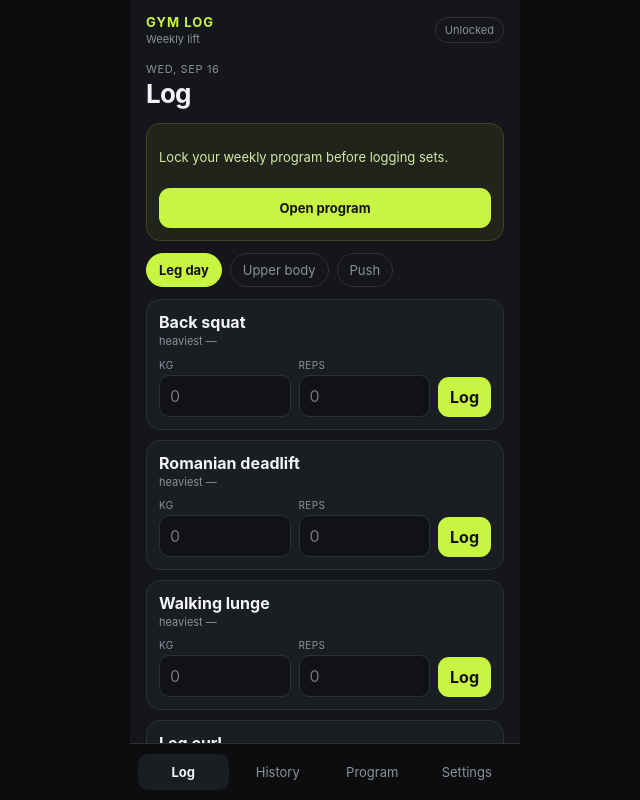
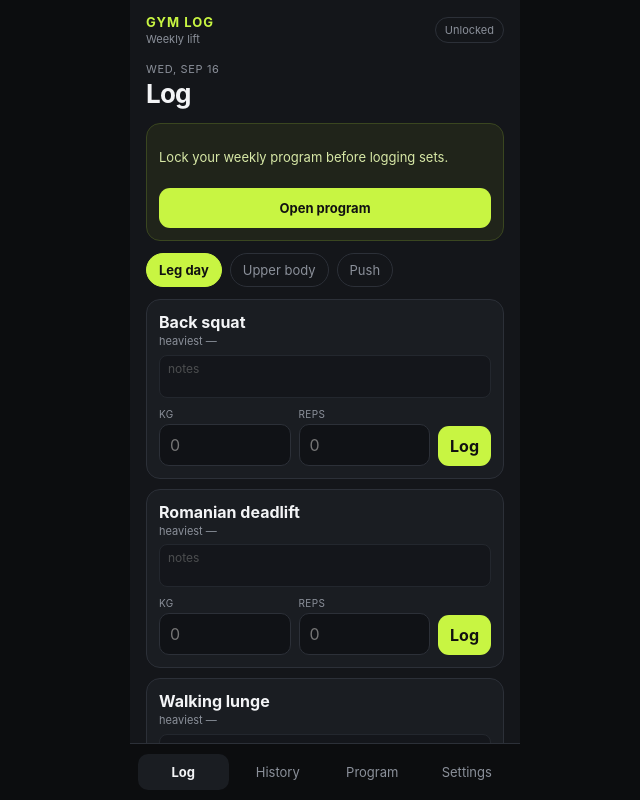
Before and after one commit to vinboy88/Gym-workout-logger, a React (Vite) app: page / in a window 1280 px wide. Both pictures are taken after a click on the button "Log". Shown: the whole page, without its empty margins (315-955 px from the left). Built offline with nearby package versions, Linux system fonts and the light colour scheme.

Commit message:
feat: per-exercise notes on Log and History
Add compact session-scoped notes under each Log exercise and show them on History session detail. Notes migrate in place on the existing kv blob and round-trip through backup JSON.

Co-authored-by: vinboy88 <vinboy88@users.noreply.github.com>

```diff
--- a/src/HistoryScreen.tsx
+++ b/src/HistoryScreen.tsx
@@ -1,19 +1,22 @@
 import { useMemo, useState } from 'react';
 import { formatDateKey, formatDateKeyLong } from './dates';
+import { noteText } from './exerciseNotes';
 import { formatSet } from './ids';
 import { useGym } from './store';
-import type { ProgramExercise, Session, SetEntry } from './types';
+import type { ExerciseNote, ProgramExercise, Session, SetEntry } from './types';
 
 type GroupedLift = {
   id: string;
   name: string;
   sets: SetEntry[];
+  note: string;
 };
 
 function groupSessionLifts(
   session: Session,
   setEntries: SetEntry[],
   exercises: ProgramExercise[],
+  notes: ExerciseNote[],
 ): GroupedLift[] {
   const nameById = new Map(exercises.map((exercise) => [exercise.id, exercise.name]));
   const grouped = new Map<string, SetEntry[]>();
@@ -28,10 +31,17 @@ function groupSessionLifts(
     }
     grouped.get(set.programExerciseId)?.push(set);
   }
+  for (const note of notes) {
+    if (note.sessionId !== session.id) continue;
+    if (grouped.has(note.programExerciseId)) continue;
+    grouped.set(note.programExerciseId, []);
+    order.push(note.programExerciseId);
+  }
   return order.map((id) => ({
     id,
     name: nameById.get(id) ?? 'Removed exercise',
     sets: grouped.get(id) ?? [],
+    note: noteText(notes, session.id, id),
   }));
 }
 
@@ -61,7 +71,7 @@ export function HistoryScreen() {
 
   const selected = sessions.find((session) => session.id === sessionId) ?? null;
   const lifts = state && selected
-    ? groupSessionLifts(selected, state.setEntries, state.programExercises)
+    ? groupSessionLifts(selected, state.setEntries, state.programExercises, state.exerciseNotes)
     : [];
 
   if (!state) return null;
@@ -90,6 +100,8 @@ export function HistoryScreen() {
               <div className="exercise-head">
                 <h3>{lift.name}</h3>
               </div>
+              {lift.note ? <p className="exercise-note-text">{lift.note}</p> : null}
+              {lift.sets.length > 0 && (
                 <ol className="set-pills">
                   {lift.sets.map((set) => (
                     <li key={set.id}>
@@ -97,6 +109,7 @@ export function HistoryScreen() {
                     </li>
                   ))}
                 </ol>
+              )}
             </article>
           ))}
           {lifts.length === 0 && <p className="muted">No sets logged this day.</p>}
@@ -118,7 +131,12 @@ export function HistoryScreen() {
       ) : (
         <div className="stack">
           {sessions.map((session) => {
-            const grouped = groupSessionLifts(session, state.setEntries, state.programExercises);
+            const grouped = groupSessionLifts(
+              session,
+              state.setEntries,
+              state.programExercises,
+              state.exerciseNotes,
+            );
             return (
               <button
                 key={session.id}
--- a/src/LogScreen.tsx
+++ b/src/LogScreen.tsx
@@ -1,5 +1,6 @@
-import { useMemo, useState, type FormEvent } from 'react';
+import { useEffect, useMemo, useRef, useState, type FormEvent } from 'react';
 import { formatDateKey, formatDateKeyCompact, isDateKey, todayLocalDateKey } from './dates';
+import { noteText } from './exerciseNotes';
 import { formatSet } from './ids';
 import { lastSessionTopSet } from './lastSession';
 import { exercisesFor, sortedCategories, useGym } from './store';
@@ -21,24 +22,48 @@ function ExerciseCard({
   exercise,
   sessionSets,
   last,
+  note,
   locked,
   onLog,
   onRemoveSet,
+  onSaveNote,
 }: {
   exercise: ProgramExercise;
   sessionSets: SetEntry[];
   last: LastSessionGlance | null;
+  note: string;
   locked: boolean;
   onLog: (weight: number, reps: number) => Promise<void>;
   onRemoveSet: (id: string) => Promise<void>;
+  onSaveNote: (text: string) => Promise<void>;
 }) {
   const { heaviest } = useGym();
   const [weight, setWeight] = useState('');
   const [reps, setReps] = useState('');
+  const [draftNote, setDraftNote] = useState(note);
   const [busy, setBusy] = useState(false);
   const [error, setError] = useState<string | null>(null);
+  const focusedNote = useRef(false);
+  const draftNoteRef = useRef(draftNote);
+  const savedNoteRef = useRef(note);
+  const saveNoteRef = useRef(onSaveNote);
+  draftNoteRef.current = draftNote;
+  savedNoteRef.current = note;
+  saveNoteRef.current = onSaveNote;
   const best = heaviest.get(exercise.id);
   const sets = sessionSets.filter((set) => set.programExerciseId === exercise.id);
+
+  useEffect(() => {
+    if (!focusedNote.current) setDraftNote(note);
+  }, [note]);
+
+  useEffect(() => {
+    return () => {
+      const next = draftNoteRef.current;
+      if (next.trim() === savedNoteRef.current.trim()) return;
+      void saveNoteRef.current(next);
+    };
+  }, []);
 
   async function submit(event: FormEvent) {
     event.preventDefault();
@@ -77,6 +102,25 @@ function ExerciseCard({
           </p>
         )}
       </div>
+      <textarea
+        className="exercise-note"
+        rows={2}
+        value={draftNote}
+        placeholder="notes"
+        aria-label={`${exercise.name} notes`}
+        disabled={!locked || busy}
+        onFocus={() => {
+          focusedNote.current = true;
+        }}
+        onChange={(event) => setDraftNote(event.target.value)}
+        onBlur={() => {
+          focusedNote.current = false;
+          if (draftNote.trim() === note.trim()) return;
+          void onSaveNote(draftNote).catch((err: unknown) => {
+            setError(err instanceof Error ? err.message : 'Could not save note');
+          });
+        }}
+      />
       {sets.length > 0 && (
         <ol className="set-pills">
           {sets.map((set, index) => (
@@ -125,8 +169,16 @@ function ExerciseCard({
 }
 
 export function LogScreen({ onNeedProgram }: { onNeedProgram: () => void }) {
-  const { state, openSession, startSession, setSessionDate, endSession, logSet, removeSet } =
-    useGym();
+  const {
+    state,
+    openSession,
+    startSession,
+    setSessionDate,
+    endSession,
+    logSet,
+    removeSet,
+    setExerciseNote,
+  } = useGym();
   const [categoryId, setCategoryId] = useState<string | null>(null);
   const [draftDate, setDraftDate] = useState(todayLocalDateKey);
   const [actionError, setActionError] = useState<string | null>(null);
@@ -266,9 +318,11 @@ export function LogScreen({ onNeedProgram }: { onNeedProgram: () => void }) {
             exercise={exercise}
             sessionSets={sessionSets}
             last={lastByExercise.get(exercise.id) ?? null}
+            note={noteText(state.exerciseNotes, openSession?.id, exercise.id)}
             locked={locked}
             onLog={(weight, reps) => logSet(exercise.id, weight, reps, selectedDate)}
             onRemoveSet={removeSet}
+            onSaveNote={(text) => setExerciseNote(exercise.id, text, selectedDate)}
           />
         ))}
         {exercises.length === 0 && <p className="muted">No exercises on this day.</p>}
--- a/src/backup.ts
+++ b/src/backup.ts
@@ -1,5 +1,6 @@
 import { loggedSessionCount, normalizeBackupPrefs } from './backupPrefs';
 import { isDateKey, toLocalDateKey } from './dates';
+import { normalizeExerciseNotes } from './exerciseNotes';
 import { nowIso } from './ids';
 import type { BackupPayload, GymState } from './types';
 
@@ -37,6 +38,7 @@ export function serializeBackup(state: GymState): BackupPayload {
     programExercises: state.programExercises,
     sessions: state.sessions,
     setEntries: state.setEntries,
+    exerciseNotes: state.exerciseNotes ?? [],
     prefs: state.prefs,
   };
 }
@@ -110,12 +112,14 @@ export function parseBackup(raw: unknown): GymState {
     };
   });
 
+  const exerciseNotes = normalizeExerciseNotes(raw.exerciseNotes);
+
   const prefs = normalizeBackupPrefs(
     raw.prefs,
     loggedSessionCount(setEntries),
   );
 
-  return { program, categories, programExercises, sessions, setEntries, prefs };
+  return { program, categories, programExercises, sessions, setEntries, exerciseNotes, prefs };
 }
 
 export function backupFilename(date = new Date()): string {
--- a/src/db.ts
+++ b/src/db.ts
@@ -1,5 +1,6 @@
 import { loggedSessionCount, normalizeBackupPrefs } from './backupPrefs';
 import { withCalendarDate } from './dates';
+import { normalizeExerciseNotes } from './exerciseNotes';
 import { seedGymState } from './seed';
 import type { BackupPrefs, GymState, ProgramExercise, Session } from './types';
 
@@ -8,9 +9,10 @@ const DB_NAME = 'gym-workout-logger';
 const DB_VERSION = 1;
 const STATE_KEY = 'state';
 
-type StoredState = Omit<GymState, 'sessions' | 'prefs'> & {
+type StoredState = Omit<GymState, 'sessions' | 'prefs' | 'exerciseNotes'> & {
   sessions: Array<Session & { date?: string }>;
   prefs?: BackupPrefs | unknown;
+  exerciseNotes?: unknown;
 };
 
 export function migrateState(stored: StoredState): { state: GymState; changed: boolean } {
@@ -24,6 +26,8 @@ export function migrateState(stored: StoredState): { state: GymState; changed: b
   const programExercises = Array.isArray(stored.programExercises)
     ? stored.programExercises
     : [];
+  const exerciseNotes = normalizeExerciseNotes(stored.exerciseNotes);
+  if (!Array.isArray(stored.exerciseNotes)) changed = true;
   const sessionCount = loggedSessionCount(setEntries);
   const prefs = normalizeBackupPrefs(stored.prefs, sessionCount);
   if (JSON.stringify(stored.prefs ?? null) !== JSON.stringify(prefs)) changed = true;
@@ -35,6 +39,7 @@ export function migrateState(stored: StoredState): { state: GymState; changed: b
       programExercises: programExercises as ProgramExercise[],
       sessions,
       setEntries,
+      exerciseNotes,
       prefs,
     },
     changed,
--- /dev/null
+++ b/src/exerciseNotes.ts
@@ -0,0 +1,57 @@
+import type { ExerciseNote } from './types';
+
+function isRecord(value: unknown): value is Record<string, unknown> {
+  return typeof value === 'object' && value !== null;
+}
+
+export function normalizeExerciseNotes(raw: unknown): ExerciseNote[] {
+  if (!Array.isArray(raw)) return [];
+  const seen = new Set<string>();
+  const notes: ExerciseNote[] = [];
+  for (const item of raw) {
+    if (!isRecord(item)) continue;
+    if (typeof item.sessionId !== 'string' || item.sessionId.length === 0) continue;
+    if (typeof item.programExerciseId !== 'string' || item.programExerciseId.length === 0) {
+      continue;
+    }
+    if (typeof item.text !== 'string') continue;
+    const text = item.text.trim();
+    if (!text) continue;
+    const key = `${item.sessionId}\0${item.programExerciseId}`;
+    if (seen.has(key)) continue;
+    seen.add(key);
+    notes.push({
+      sessionId: item.sessionId,
+      programExerciseId: item.programExerciseId,
+      text,
+    });
+  }
+  return notes;
+}
+
+export function noteText(
+  notes: ExerciseNote[],
+  sessionId: string | undefined,
+  programExerciseId: string,
+): string {
+  if (!sessionId) return '';
+  return (
+    notes.find(
+      (note) => note.sessionId === sessionId && note.programExerciseId === programExerciseId,
+    )?.text ?? ''
+  );
+}
+
+export function upsertExerciseNote(
+  notes: ExerciseNote[],
+  sessionId: string,
+  programExerciseId: string,
+  text: string,
+): ExerciseNote[] {
+  const others = notes.filter(
+    (note) => !(note.sessionId === sessionId && note.programExerciseId === programExerciseId),
+  );
+  const trimmed = text.trim();
+  if (!trimmed) return others;
+  return [...others, { sessionId, programExerciseId, text: trimmed }];
+}
--- a/src/seed.ts
+++ b/src/seed.ts
@@ -61,6 +61,7 @@ export function seedGymState(): GymState {
     programExercises: [...leg.exercises, ...upper.exercises, ...push.exercises],
     sessions: [],
     setEntries: [],
+    exerciseNotes: [],
     prefs: defaultBackupPrefs(0),
   };
 }
--- a/src/store.tsx
+++ b/src/store.tsx
@@ -16,6 +16,7 @@ import {
 } from './backupPrefs';
 import { isDateKey, todayLocalDateKey } from './dates';
 import { loadState, saveState } from './db';
+import { upsertExerciseNote } from './exerciseNotes';
 import { heaviestMap } from './heaviest';
 import { createId, nowIso } from './ids';
 import type {
@@ -49,6 +50,7 @@ type GymStore = {
   setSessionDate: (date: string) => Promise<void>;
   endSession: () => Promise<void>;
   logSet: (programExerciseId: string, weight: number, reps: number, date?: string) => Promise<void>;
+  setExerciseNote: (programExerciseId: string, text: string, date?: string) => Promise<void>;
   removeSet: (id: string) => Promise<void>;
   exportBackup: () => Promise<string>;
   importBackup: (raw: unknown) => Promise<void>;
@@ -105,8 +107,12 @@ export function GymProvider({ children }: { children: ReactNode }) {
   }, []);
 
   const persist = useCallback(async (next: GymState) => {
-    setState(next);
-    await saveState(next);
+    const normalized: GymState = {
+      ...next,
+      exerciseNotes: next.exerciseNotes ?? [],
+    };
+    setState(normalized);
+    await saveState(normalized);
   }, []);
 
   const update = useCallback(
@@ -463,6 +469,42 @@ export function GymProvider({ children }: { children: ReactNode }) {
     [update],
   );
 
+  const setExerciseNote = useCallback(
+    async (programExerciseId: string, text: string, date?: string) => {
+      const current = state;
+      if (!current) throw new Error('Not ready');
+      if (!current.program.locked) {
+        throw new Error('Lock the program before logging');
+      }
+      const trimmed = text.trim();
+      let session = [...current.sessions]
+        .reverse()
+        .find((item) => item.programId === current.program.id && !item.endedAt);
+      if (!session && !trimmed) return;
+      const sessions = [...current.sessions];
+      if (!session) {
+        session = {
+          id: createId(),
+          programId: current.program.id,
+          date: isDateKey(date) ? date : todayLocalDateKey(),
+          startedAt: nowIso(),
+        };
+        sessions.push(session);
+      }
+      await persist({
+        ...current,
+        sessions,
+        exerciseNotes: upsertExerciseNote(
+          current.exerciseNotes ?? [],
+          session.id,
+          programExerciseId,
+          trimmed,
+        ),
+      });
+    },
+    [persist, state],
+  );
+
   const exportBackup = useCallback(async () => {
     const current = state;
     if (!current) throw new Error('Not ready');
@@ -532,6 +574,7 @@ export function GymProvider({ children }: { children: ReactNode }) {
       setSessionDate,
       endSession,
       logSet,
+      setExerciseNote,
       removeSet,
       exportBackup,
       importBackup,
@@ -561,6 +604,7 @@ export function GymProvider({ children }: { children: ReactNode }) {
       renameCategory,
       renameExercise,
       setBackupPrefs,
+      setExerciseNote,
       setSessionDate,
       setTitle,
       startSession,
--- a/src/styles.css
+++ b/src/styles.css
@@ -38,7 +38,8 @@ body {
 }
 
 button,
-input {
+input,
+textarea {
   font: inherit;
   color: inherit;
 }
@@ -267,6 +268,36 @@ h3 {
   margin-top: 0;
 }
 
+.exercise-note {
+  display: block;
+  width: 100%;
+  margin-top: 6px;
+  background: #101216;
+  border: 1px solid var(--line);
+  border-radius: 8px;
+  padding: 5px 8px;
+  font-size: 12px;
+  line-height: 1.3;
+  resize: none;
+  outline: none;
+}
+
+.exercise-note:focus {
+  border-color: var(--lime-dim);
+}
+
+.exercise-note:disabled {
+  opacity: 0.55;
+}
+
+.exercise-note-text {
+  margin: 6px 0 0;
+  font-size: 12px;
+  line-height: 1.35;
+  color: var(--muted);
+  white-space: pre-wrap;
+}
+
 .toggle-row {
   display: flex;
   align-items: center;
```
Also changed, not shown: src/checkLogic.ts (+19 -1 lines), src/types.ts (+9 -0 lines), 1 other file (tests, documents, lock files or other folders). Lines whose indentation alone changed are shown as unchanged.
